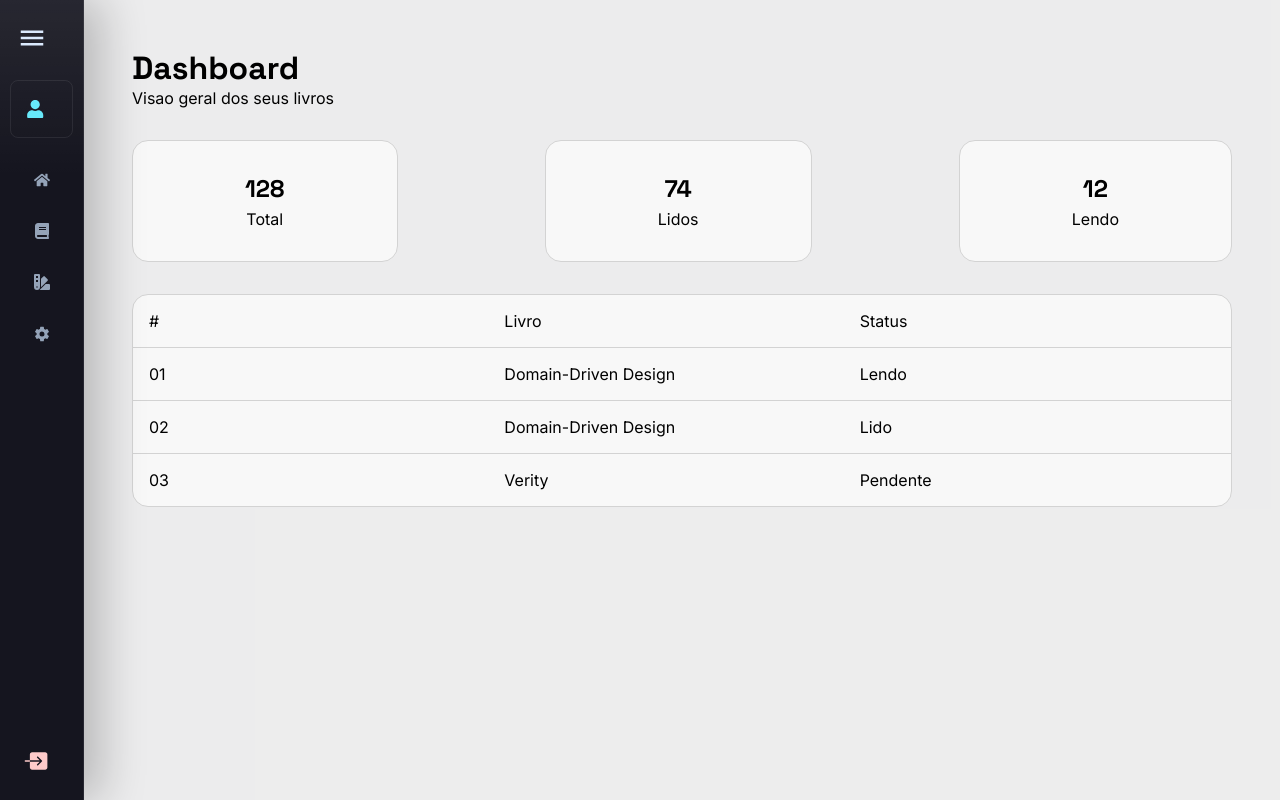
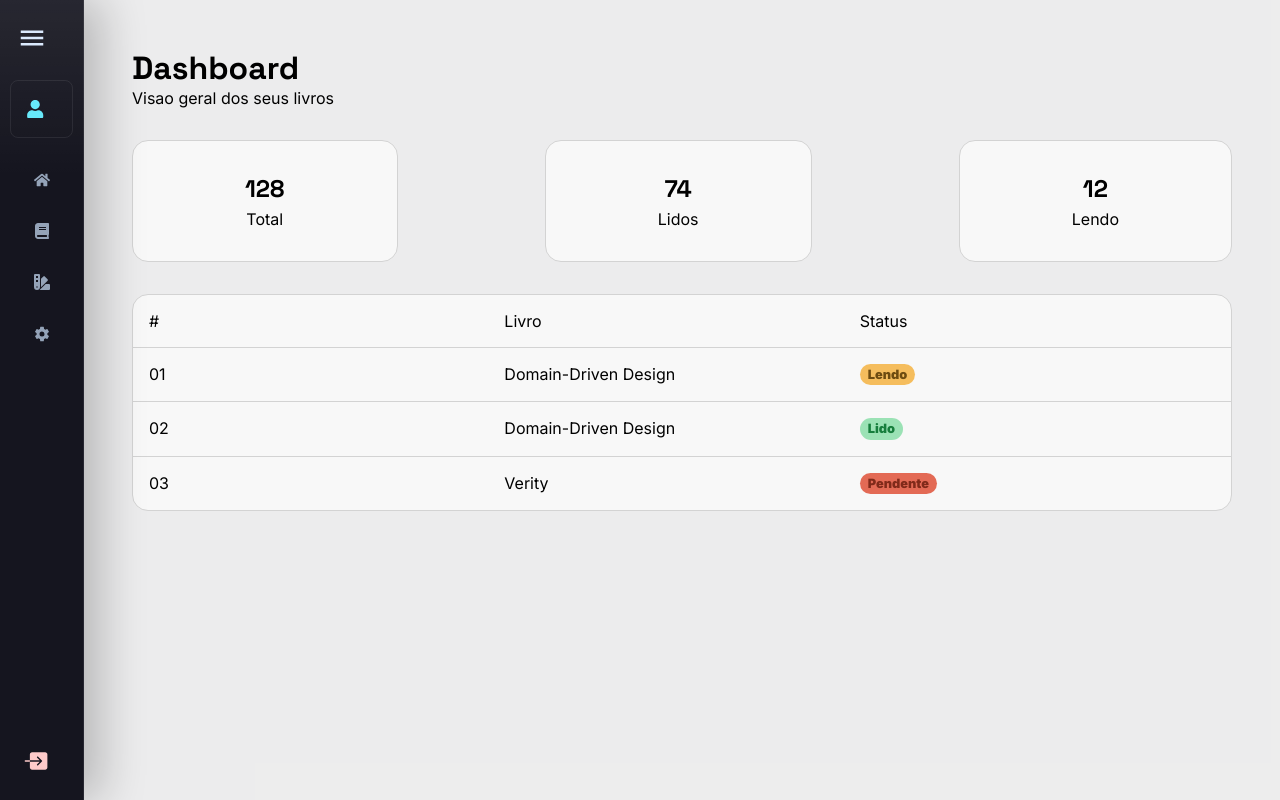
Before and after one commit to cauealb/biblioteca-front-simple, a React (Vite) app: page /dashboard in a window 1280 px wide. Built offline with nearby package versions, Linux system fonts and the light colour scheme.

Commit message:
feat: finalizasndo home do dashboard

```diff
--- /dev/null
+++ b/src/components/StatusBook.tsx
@@ -0,0 +1,11 @@
+import style from './style.module.css'
+
+interface StatusBookProps {
+    status: string
+}
+
+export default function StatusBook({ status }: StatusBookProps) {
+    return (
+        <p className={`${style.status} ${status === 'Lido' ? style.statusRead : status === 'Pendente' ? style.statusUnread : style.statusReading }`}>{status}</p>
+    )
+}
--- a/src/components/style.module.css
+++ b/src/components/style.module.css
@@ -149,3 +149,28 @@
 .primaryAction:hover {
   transform: translateY(-2px);
 }
+
+.status {
+    display: inline;
+    width: fit-content;
+    padding: 0.2rem 0.5rem;
+    border-radius: 16px;
+    background-color: #4f46e5;
+    font-size: 0.8rem;
+    font-weight: 900;
+}
+
+.statusRead {
+    color: #167e3c;
+    background-color: #22c55e6e;
+}
+
+.statusReading {
+    color: #6e4c11;
+    background-color: #f59f0ba6;
+}
+
+.statusUnread {
+    color: #802a1a;
+    background-color: #e05138d8;
+}
--- a/src/pages/DashboardHome/DashboardHome.tsx
+++ b/src/pages/DashboardHome/DashboardHome.tsx
@@ -1,3 +1,4 @@
+import StatusBook from '../../components/StatusBook'
 import style from './style.module.css'
 
 export default function DashboardHome() {
@@ -37,19 +38,19 @@ export default function DashboardHome() {
                         <div>
                             <p>01</p>
                             <p>Domain-Driven Design</p>
-                            <p>Lendo</p>
+                            <StatusBook status='Lendo' />
                         </div>
 
                         <div>
                             <p>02</p>
                             <p>Domain-Driven Design</p>
-                            <p>Lido</p>
+                            <StatusBook status='Lido' />
                         </div>
 
                         <div>
                             <p>03</p>
                             <p>Verity</p>
-                            <p>Pendente</p>
+                            <StatusBook status='Pendente' />
                         </div>
                     </div>
 
```
